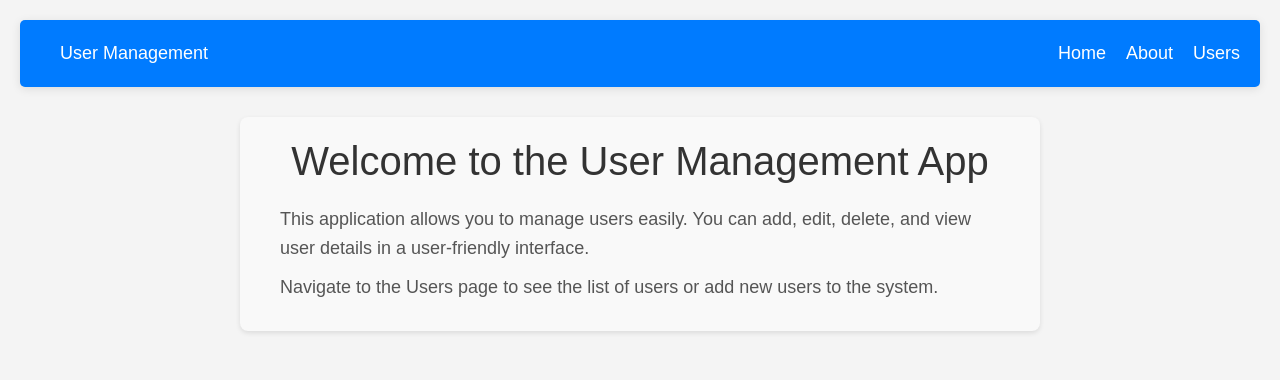
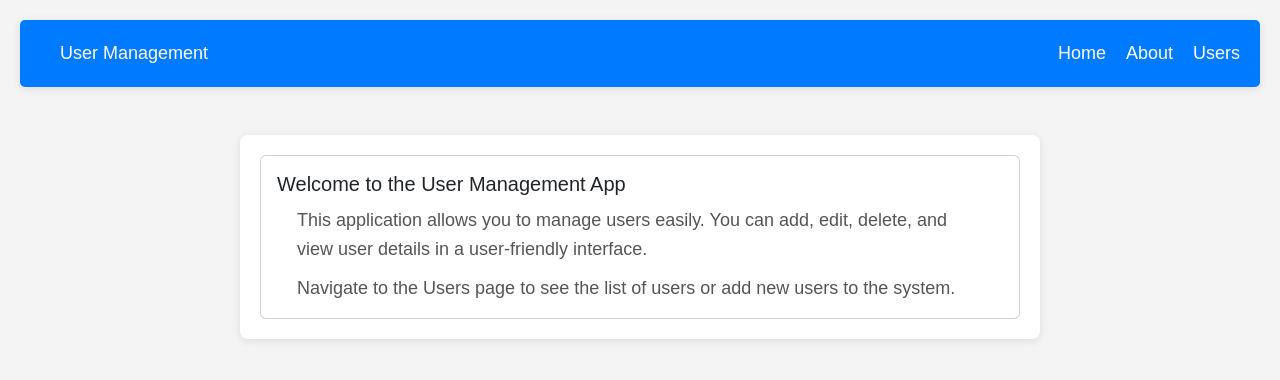
Before and after one commit to MatsRodionDev/WebProgrammingReact, a React (Create React App) app in the folder lab3/: page / in a window 1280 px wide. Shown: the top 380 px of the page. Built offline with nearby package versions, Linux system fonts and the light colour scheme.

Commit message:
update home page

```diff
--- a/lab3/src/pages/Home.js
+++ b/lab3/src/pages/Home.js
@@ -1,19 +1,22 @@
 import React from 'react';
+import { Container, Card } from 'react-bootstrap';
 
 const Home = () => {
   return (
-    <>
-        <div className="container-description">
-            <h1>Welcome to the User Management App</h1>
-            <p>
-                This application allows you to manage users easily. You can add, edit, delete, and view user details in a user-friendly interface.
-            </p>
-            <p>
-                Navigate to the Users page to see the list of users or add new users to the system.
-            </p>
-        </div>
-    </>) ;
-
+    <Container className="mt-5">
+      <Card>
+        <Card.Body>
+          <Card.Title>Welcome to the User Management App</Card.Title>
+          <Card.Text>
+            This application allows you to manage users easily. You can add, edit, delete, and view user details in a user-friendly interface.
+          </Card.Text>
+          <Card.Text>
+            Navigate to the Users page to see the list of users or add new users to the system.
+          </Card.Text>
+        </Card.Body>
+      </Card>
+    </Container>
+  );
 };
 
 export default Home;
```
